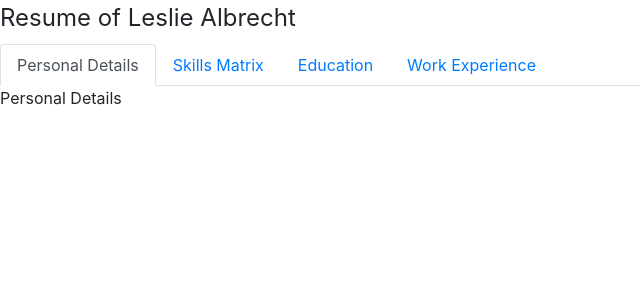
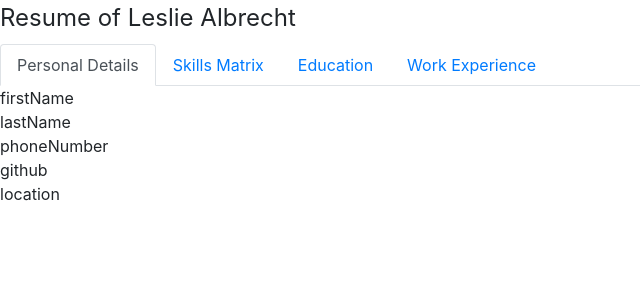
Before and after one commit to rooirampokker/resume-builder, a React (Create React App) app: page / in a window 1280 px wide. Both pictures are taken after a click on the tab "Personal Details". Shown: the top 300 px of the page, without its empty margins (0-640 px from the left). Built offline with nearby package versions, Linux system fonts and the light colour scheme.

Commit message:
moved function to utils class and started work on adding content to different tabs

```diff
--- a/src/App.js
+++ b/src/App.js
@@ -1,10 +1,11 @@
 import React, { Component } from 'react';
 import './App.css';
 import 'bootstrap/dist/css/bootstrap.css';
-import Tabs from 'react-bootstrap/Tabs'
-import Tab from 'react-bootstrap/Tab'
+import Tabs from 'react-bootstrap/Tabs';
+import Tab from 'react-bootstrap/Tab';
+import Utils from './utils/utils';
 
-import ContentContainer from './containers/ContentContainer';
+import PersonalDetailsContainer from './containers/PersonalDetailsContainer';
 import Resume from './data/Resume.js';
 
 class App extends Component {
@@ -14,24 +15,20 @@ class App extends Component {
 
         }
     }
-    camelize(str) {
-        return str.replace(/(?:^\w|[A-Z]|\b\w)/g, function(letter, index) {
-            return index == 0 ? letter.toLowerCase() : letter.toUpperCase();
-        }).replace(/\s+/g, '');
-    }
 
     render() {
         const tabs = Object.keys(Resume).map((sectionName, key) => {
-          let sectionID = this.camelize(sectionName);
+          let sectionID = Utils.camelize(sectionName);
           if (key !== 0) {
               return (
                   <Tab
-                      title={sectionName}
-                      eventKey={sectionID}>
-                          <ContentContainer
+                      title   ={sectionName}
+                      eventKey={sectionID}
+                      key     ={"tab-"+sectionID}>
+                          <PersonalDetailsContainer
                               id             ={sectionID}
-                              key            ={sectionID}
-                              content        ={sectionName}
+                              key            ={"content-"+sectionID}
+                              {...Resume[sectionName]}
                           />
                   </Tab>
               )
--- /dev/null
+++ b/src/containers/PersonalDetailsContainer.jsx
@@ -0,0 +1,25 @@
+import React, { Component } from 'react';
+
+const PersonalDetailsContainer = (props) => {
+    const details = Object.keys(props).map((value, key) => {
+    if (value !== 'key' && value !== 'id') {
+        return(
+            <div className='textLabel'>
+                {value}
+            </div>
+        )
+    }
+    });
+    return(
+        <>
+            <div
+                className="tab-content"
+                key={props.key}
+                id={"nav-"+props.id}>
+                {details}
+            </div>
+        </>
+    )
+}
+
+export default PersonalDetailsContainer;
```
Also changed, not shown: package.json (line endings or trailing spaces).
